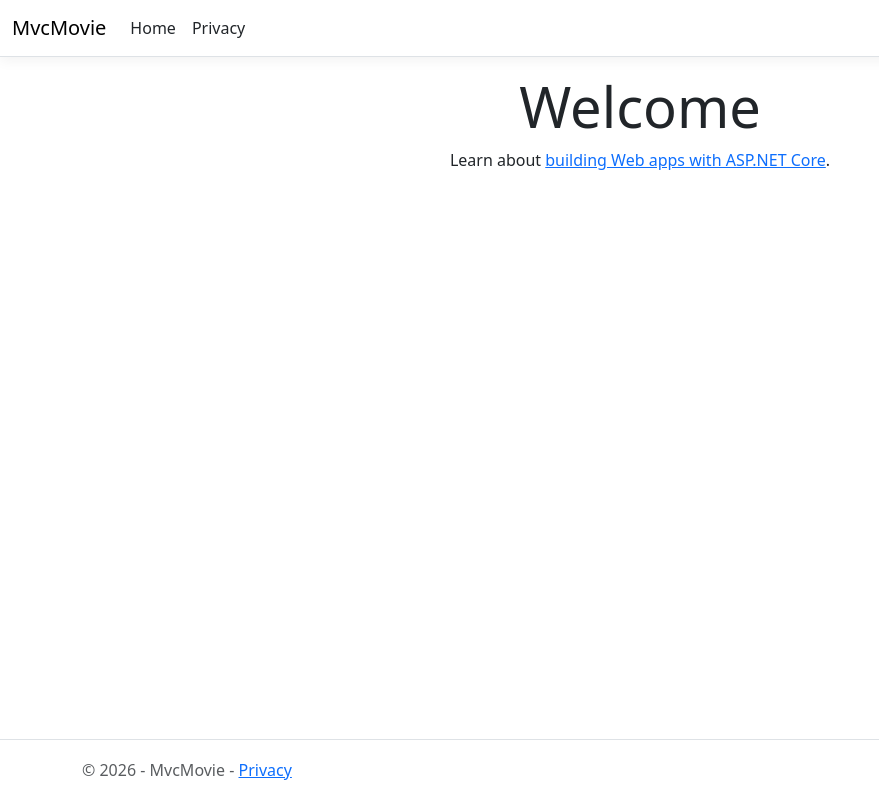
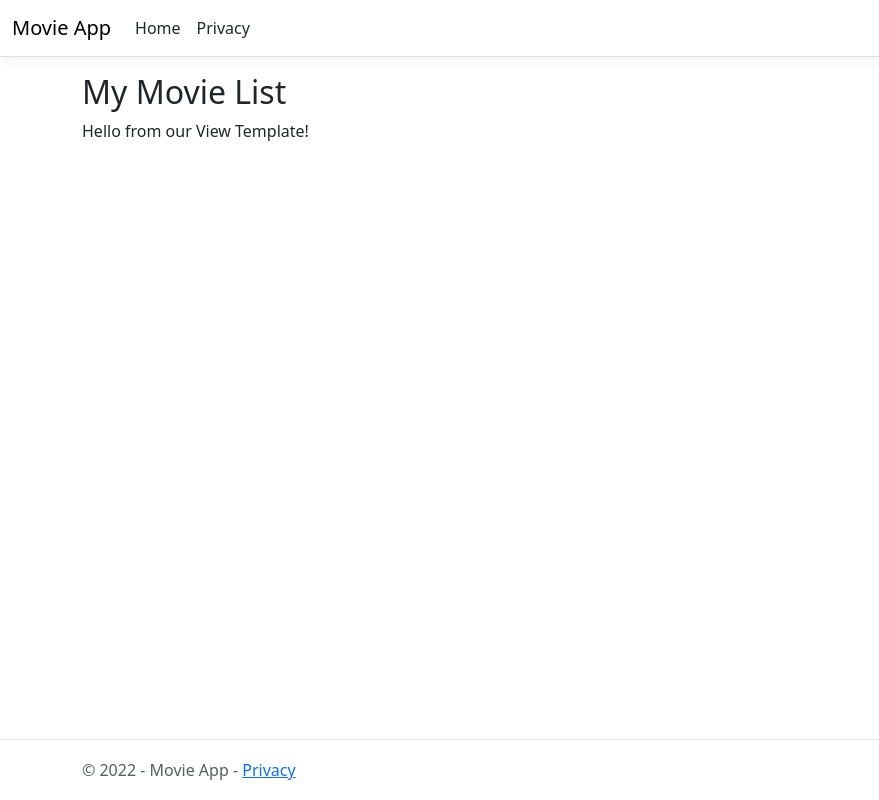
Before and after one commit to mhadjiraftis/LabMVC, an ASP.NET Core app: page / in a window 1280 px wide. Shown: the whole page, without its empty margins (0-879 px from the left). Run offline with ASP.NET Core 8, Linux system fonts and the light colour scheme; style sheets or scripts are compiled from the project's sources.

Commit message:
Complete MVC Lab5 Razor views

```diff
--- a/MvcMovie/Views/Home/Index.cshtml
+++ b/MvcMovie/Views/Home/Index.cshtml
@@ -1,8 +1,5 @@
 @{
-    ViewData["Title"] = "Home Page";
+ ViewData["Title"] = "Movie List";
 }
-
-<div class="text-center">
-    <h1 class="display-4">Welcome</h1>
-    <p>Learn about <a href="https://learn.microsoft.com/aspnet/core">building Web apps with ASP.NET Core</a>.</p>
-</div>
+<h2>My Movie List</h2>
+<p>Hello from our View Template!</p>
--- a/MvcMovie/Views/Shared/_Layout.cshtml
+++ b/MvcMovie/Views/Shared/_Layout.cshtml
@@ -3,7 +3,7 @@
 <head>
     <meta charset="utf-8" />
     <meta name="viewport" content="width=device-width, initial-scale=1.0" />
-    <title>@ViewData["Title"] - MvcMovie</title>
+    <title>@ViewData["Title"] - Movie App</title>
     <script type="importmap"></script>
     <link rel="stylesheet" href="~/lib/bootstrap/dist/css/bootstrap.min.css" />
     <link rel="stylesheet" href="~/css/site.css" asp-append-version="true" />
@@ -13,7 +13,8 @@
     <header>
         <nav class="navbar navbar-expand-sm navbar-toggleable-sm navbar-light bg-white border-bottom box-shadow mb-3">
             <div class="container-fluid">
-                <a class="navbar-brand" asp-area="" asp-controller="Home" asp-action="Index">MvcMovie</a>
+                <a class="navbar-brand" asp-controller="Movies"
+ asp-action="Index">Movie App</a>
                 <button class="navbar-toggler" type="button" data-bs-toggle="collapse" data-bs-target=".navbar-collapse" aria-controls="navbarSupportedContent"
                         aria-expanded="false" aria-label="Toggle navigation">
                     <span class="navbar-toggler-icon"></span>
@@ -39,7 +40,8 @@
 
     <footer class="border-top footer text-muted">
         <div class="container">
-            &copy; 2026 - MvcMovie - <a asp-area="" asp-controller="Home" asp-action="Privacy">Privacy</a>
+           &copy; 2022 - Movie App
+ - <a asp-area="" asp-controller="Home" asp-action="Privacy">Privacy</a>
         </div>
     </footer>
     <script src="~/lib/jquery/dist/jquery.min.js"></script>
```
Also changed, not shown: MvcMovie/Controllers/HelloWorldController.cs (+8 -11 lines), MvcMovie/Views/HelloWorld/Welcome.cshtml (added, +10 -0 lines).
